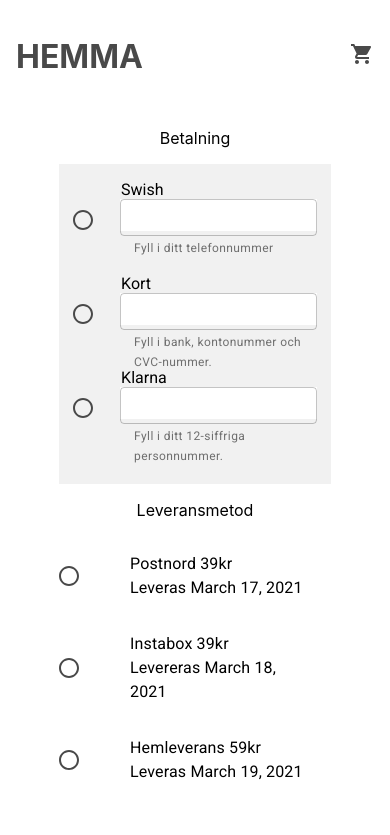
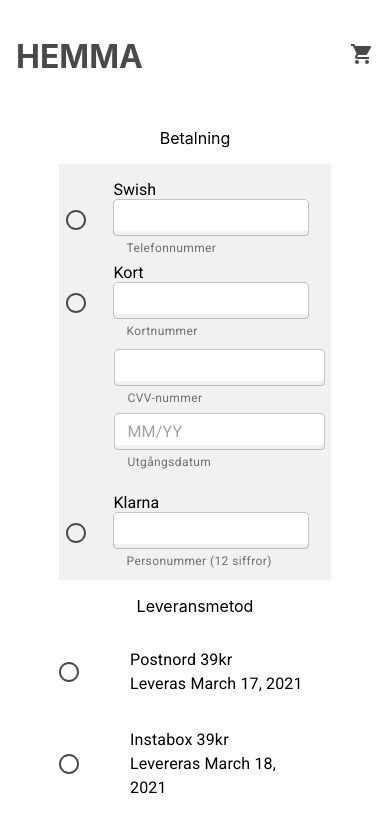
Before and after one commit to feliciaseg/webshop, a React (Create React App) app: page /checkout in a window 390 px wide. Shown: the top 835 px of the page. Built offline with nearby package versions, Linux system fonts and the light colour scheme.

Commit message:
added inputfields

```diff
--- a/src/components/DeliveryForm.tsx
+++ b/src/components/DeliveryForm.tsx
@@ -9,15 +9,14 @@ import { DateTime } from "luxon";
 import React, { CSSProperties } from "react";
 import { theme } from "../styling/colorTheme";
 
-export default function PaymentForm() {
+export default function DeliveryForm() {
   const dt = DateTime.now();
-
   const postnordDelivery = dt.plus({ days: 1 }).toLocaleString(DateTime.DATE_FULL);
   const instaboxDelivery = dt.plus({ days: 2 }).toLocaleString(DateTime.DATE_FULL);
   const homeDelivery = dt.plus({ days: 3 }).toLocaleString(DateTime.DATE_FULL);
 
   return (
-    <Box className={"paymentBox"} style={box}>
+    <Box className={"deliveryBox"} style={box}>
       <FormControl component="fieldset">
         <RadioGroup aria-label="gender" name="gender1">
           <div>
@@ -37,7 +36,6 @@ export default function PaymentForm() {
               className={"radioButtonPayment"}
               value="instabox"
               control={<Radio style={{ color: theme.palette.primary.main }} />}
-
               label={
                 <p style={p}>
                   Instabox 39kr <br /> Levereras {instaboxDelivery}
@@ -64,7 +62,6 @@ export default function PaymentForm() {
   );
 }
 
-
 const box: CSSProperties = {
   display: "flex",
   flexDirection: "column",
@@ -74,5 +71,5 @@ const box: CSSProperties = {
 
 const p: CSSProperties = {
   fontFamily: "Roboto",
-  marginLeft:"2.5rem"
+  marginLeft: "2.5rem",
 };
--- a/src/components/PaymentForm.tsx
+++ b/src/components/PaymentForm.tsx
@@ -14,12 +14,26 @@ const textField: CSSProperties = {
   backgroundColor: "white",
   color: "black",
 };
+
+const cardInputs: CSSProperties = {
+  display: "flex",
+  justifyContent: "space-between",
+  margin: "1.2rem 0rem 0rem 3rem",
+};
+
+const textField2: CSSProperties = {
+  backgroundColor: "white",
+  color: "black",
+};
+
+
 const box: CSSProperties = {
   backgroundColor: theme.palette.secondary.main,
   display: "flex",
   flexDirection: "column",
   alignItems: "center",
   justifyContent: "flex-start",
+  //height: "25rem"
 };
 
 const p: CSSProperties = {
@@ -43,7 +57,7 @@ export default function PaymentForm() {
             <TextField
               style={textField}
               id="swish"
-              helperText="Fyll i ditt telefonnummer"
+              helperText="Telefonnummer"
               variant="outlined"
               required
               className={"inputPayment"}
@@ -62,10 +76,27 @@ export default function PaymentForm() {
             <TextField
               style={textField}
               id="kort"
-              helperText="Fyll i bank, kontonummer och CVC-nummer."
+              helperText="Kortnummer"
               variant="outlined"
               className={"inputPayment"}
             />
+            <div className= {"cardInputs"} style = {cardInputs}>
+            <TextField
+              style={textField2}
+              id="cvc"
+              helperText="CVV-nummer"
+              variant="outlined"
+              className = {"inputSmallPayment"}
+            />
+            <TextField
+              style={textField2}
+              id="date"
+              helperText="Utgångsdatum"
+              variant="outlined"
+              className = {"inputSmallPayment"}
+              placeholder = {"MM/YY"}
+            />
+            </div>
           </div>
           <p className={"pInput"} style={p}>
             Klarna
@@ -80,7 +111,7 @@ export default function PaymentForm() {
             <TextField
               style={textField}
               id="klarna"
-              helperText="Fyll i ditt 12-siffriga personnummer."
+              helperText="Personummer (12 siffror)"
               variant="outlined"
               className={"inputPayment"}
             />
--- a/src/styling/style.css
+++ b/src/styling/style.css
@@ -5,7 +5,6 @@
 .footerButton {
   margin: 1.8rem 6.25rem 0 0;
 }
-
 
 /* Product-added modal */
 .smallModal {
@@ -18,7 +17,7 @@
 /* PAYMENT FORM */
 .paymentBox {
   width: 41rem;
-  height: 20.8rem;
+  height: 25rem;
 }
 
 .inputPayment {
@@ -26,9 +25,21 @@
   height: 2rem;
 }
 
+.inputSmallPayment {
+  height: 2rem;
+}
+
+.cardInputs {
+  flex-direction: row;
+}
+
 .pInput {
   font-size: 1rem;
-  margin: 2rem 0 0.3rem 3rem
+  margin: 2.2rem 0 0.3rem 3rem;
+}
+
+.deliveryBox {
+  width: 41rem;
 }
 
 @media only screen and (max-width: 440px) {
@@ -50,19 +61,32 @@
   /* PAYMENT FORM */
   .paymentBox {
     width: 17rem;
-    height: 20rem;
+    height: 26rem;
     font-size: 0.8rem;
   }
 
   .inputPayment {
     width: 12.3rem;
-    height: 2rem;
-    margin-bottom: 1.7rem;
+    margin-bottom: 1rem;
   }
 
   .pInput {
     font-size: 1rem;
-    margin: 1rem 0 0rem 3rem
+    margin: 1rem 0 0rem 3rem;
   }
 
+  .cardInputs {
+    flex-direction: column;
+  }
+
+  .inputSmallPayment {
+    height: 2rem;
+    margin-bottom: 2rem;
+  }
+
+  .deliveryBox {
+    width: 17rem;
+    height: 20rem;
+    font-size: 0.8rem;
+  }
 }
```
